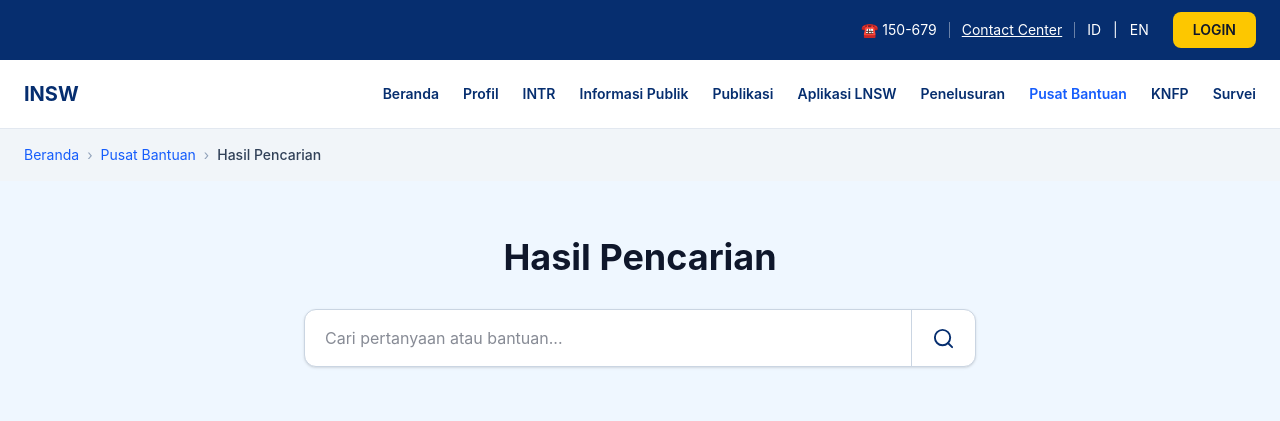
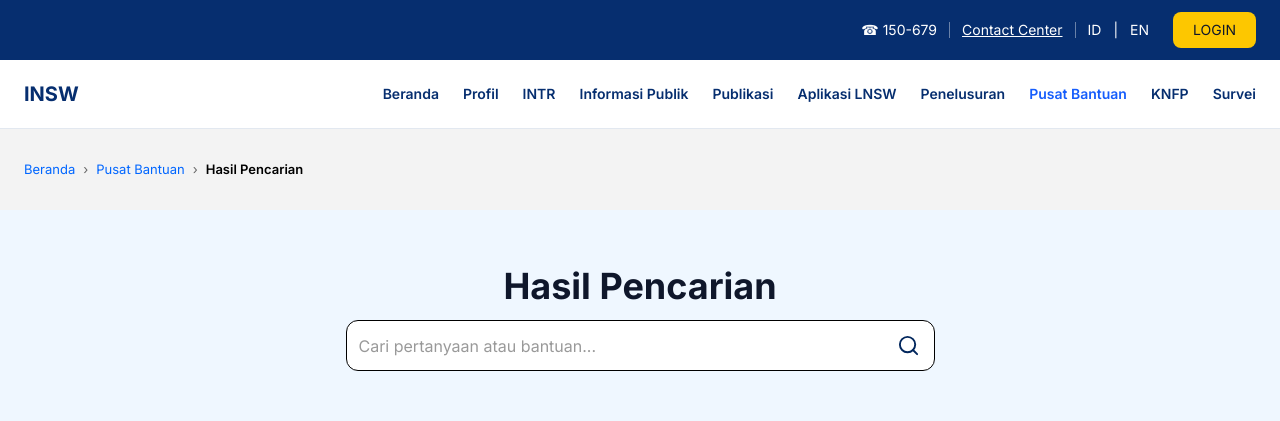
Before and after one commit to CamizZz0/help-center-insw, a React (Vite) app in the folder client/: page /search in a window 1280 px wide. Shown: the top 421 px of the page. Built offline with nearby package versions, Linux system fonts and the light colour scheme; no server answers.

Commit message:
"feat: complete help center landing page"

```diff
--- a/client/package.json
+++ b/client/package.json
@@ -10,6 +10,7 @@
     "preview": "vite preview"
   },
   "dependencies": {
+    "@fontsource/inter": "^5.3.0",
     "@tailwindcss/vite": "^4.3.3",
     "lucide-react": "^1.41.0",
     "react": "^19.2.8",
--- a/client/src/components/HeroSearch.jsx
+++ b/client/src/components/HeroSearch.jsx
@@ -26,7 +26,7 @@ export default function HeroSearch({
         <form
             onSubmit={handleSubmit}
             role="search"
-            className="mx-auto mt-8 flex max-w-2xl overflow-hidden rounded-xl border border-slate-300 bg-white shadow-sm focus-within:border-blue-500 focus-within:ring-4 focus-within:ring-blue-100"
+            className="mx-auto mt-[14px] flex h-[51px] w-full max-w-[589px] overflow-hidden rounded-[12px] border border-black bg-white focus-within:border-blue-500 focus-within:ring-4 focus-within:ring-blue-100"
         >
             <input
                 type="search"
@@ -35,13 +35,13 @@ export default function HeroSearch({
                     setKeyword(event.target.value)
                 }
                 placeholder="Cari pertanyaan atau bantuan..."
-                className="min-w-0 flex-1 px-5 py-4 text-slate-900 outline-none"
+                className="min-w-0 flex-1 px-3 text-base text-black outline-none placeholder:text-black/40 md:text-[20px]"
             />
 
             <button
                 type="submit"
                 aria-label="Cari FAQ"
-                className="flex w-16 items-center justify-center border-l border-slate-300 text-[#062E6F] transition hover:bg-blue-50"
+                className="flex w-[51px] shrink-0 items-center justify-center text-[#02275D] transition hover:bg-blue-50"
             >
                 <Search size={23} />
             </button>
--- a/client/src/components/layout/Breadcrumb.jsx
+++ b/client/src/components/layout/Breadcrumb.jsx
@@ -2,29 +2,37 @@ import { Link } from "react-router-dom";
 
 export default function Breadcrumb({ categoryName }) {
     return (
-        <div className="bg-slate-100">
-            <nav className="mx-auto flex max-w-7xl items-center gap-2 px-6 py-4 text-sm">
+        <div className="bg-[#F3F3F3]">
+            <nav className="mx-auto flex min-h-[81px] max-w-[1458px] items-center gap-2 px-6 text-[13px] 2xl:px-0">
                 <Link
                     to="/"
-                    className="text-blue-600 hover:underline"
+                    className="text-[#0066FF] hover:underline"
                 >
                     Beranda
                 </Link>
 
-                <span className="text-slate-400">›</span>
+                <span className="text-[#666666]">›</span>
 
+                {categoryName ? (
+                    <>
                         <Link
                             to="/"
-                    className="text-blue-600 hover:underline"
+                            className="text-[#0066FF] hover:underline"
                         >
                             Pusat Bantuan
                         </Link>
 
-                <span className="text-slate-400">›</span>
+                        <span className="text-[#666666]">›</span>
 
-                <span className="font-medium text-slate-700">
+                        <span className="font-semibold text-black">
                             {categoryName}
                         </span>
+                    </>
+                ) : (
+                    <span className="font-semibold text-black">
+                        Pusat Bantuan
+                    </span>
+                )}
             </nav>
         </div>
     );
--- a/client/src/index.css
+++ b/client/src/index.css
@@ -1 +1,26 @@
 @import "tailwindcss";
+
+:root {
+    font-family: "Inter", sans-serif;
+    color: #111827;
+    background-color: #ffffff;
+    font-synthesis: none;
+    text-rendering: optimizeLegibility;
+}
+
+html {
+    scroll-behavior: smooth;
+}
+
+body {
+    margin: 0;
+    min-width: 320px;
+    min-height: 100vh;
+}
+
+button,
+input,
+textarea,
+select {
+    font: inherit;
+}
--- a/client/src/main.jsx
+++ b/client/src/main.jsx
@@ -1,6 +1,9 @@
 import { StrictMode } from "react";
 import { createRoot } from "react-dom/client";
 import { BrowserRouter } from "react-router-dom";
+import "@fontsource/inter/400.css";
+import "@fontsource/inter/600.css";
+import "@fontsource/inter/700.css";
 import "./index.css";
 import App from "./App.jsx";
 
--- a/client/src/pages/LandingPage.jsx
+++ b/client/src/pages/LandingPage.jsx
@@ -7,6 +7,7 @@ import CategoryCard from "../components/CategoryCard";
 import HeroSearch from "../components/HeroSearch";
 import GuidesSection from "../components/GuidesSection";
 import PopularFaqSection from "../components/PopularFaqSection";
+import Breadcrumb from "../components/layout/Breadcrumb";
 
 function extractCategories(result) {
     if (Array.isArray(result?.data)) {
@@ -47,16 +48,13 @@ export default function LandingPage() {
         <>
             <Header />
 
+            <Breadcrumb />
+
             <section className="bg-[#EFF7FF]">
                 <div className="mx-auto max-w-7xl px-6 py-20 text-center">
                     <h1 className="text-4xl font-bold text-slate-900 md:text-5xl">
                         Pusat Bantuan
                     </h1>
-
-                    <p className="mx-auto mt-4 max-w-2xl text-lg leading-8 text-slate-600">
-                        Temukan jawaban, panduan, dan informasi
-                        penggunaan layanan INSW.
-                    </p>
 
                     <HeroSearch />
                 </div>
```
Also changed, not shown: 1 other file (tests, documents, lock files or other folders). Lines whose indentation alone changed are shown as unchanged.
